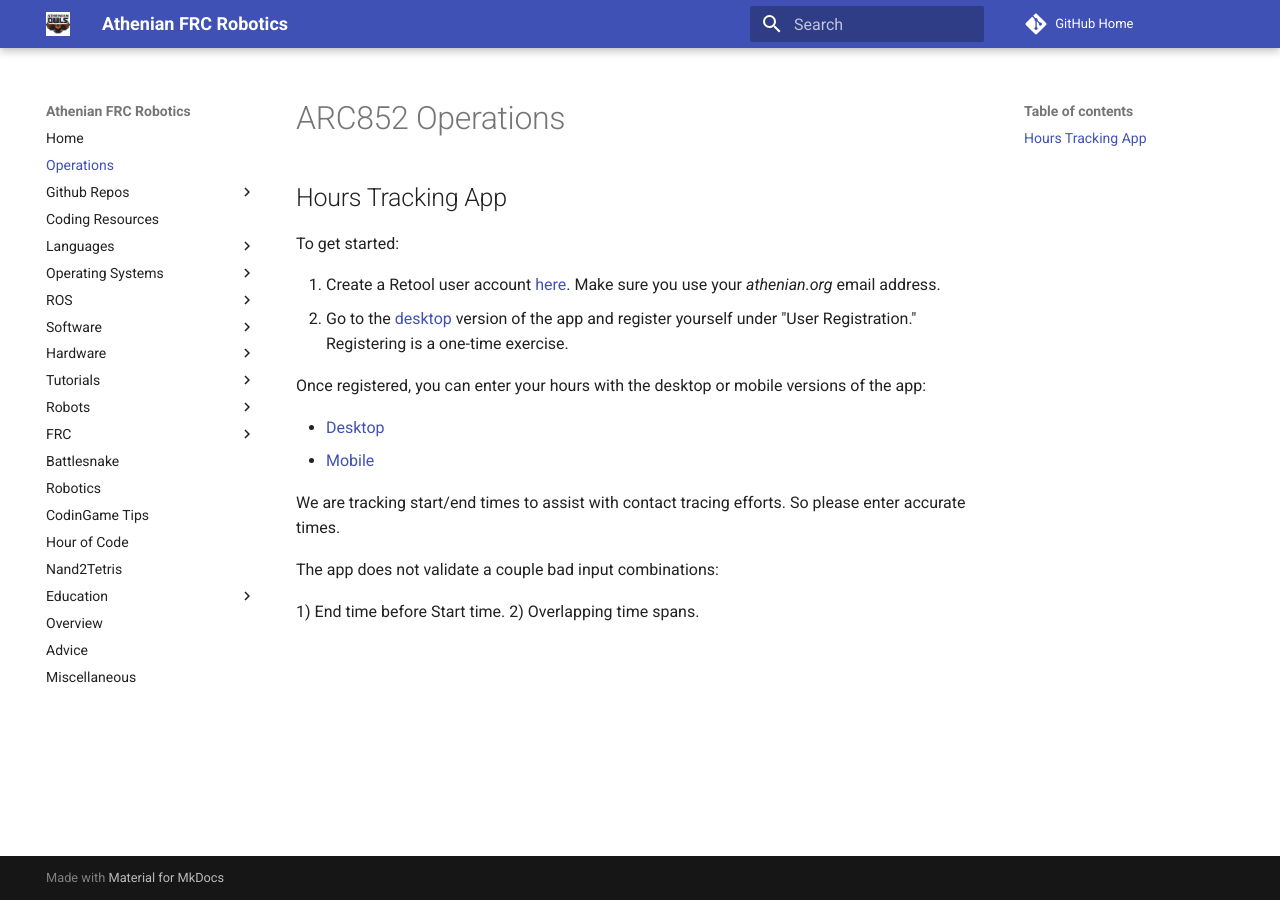
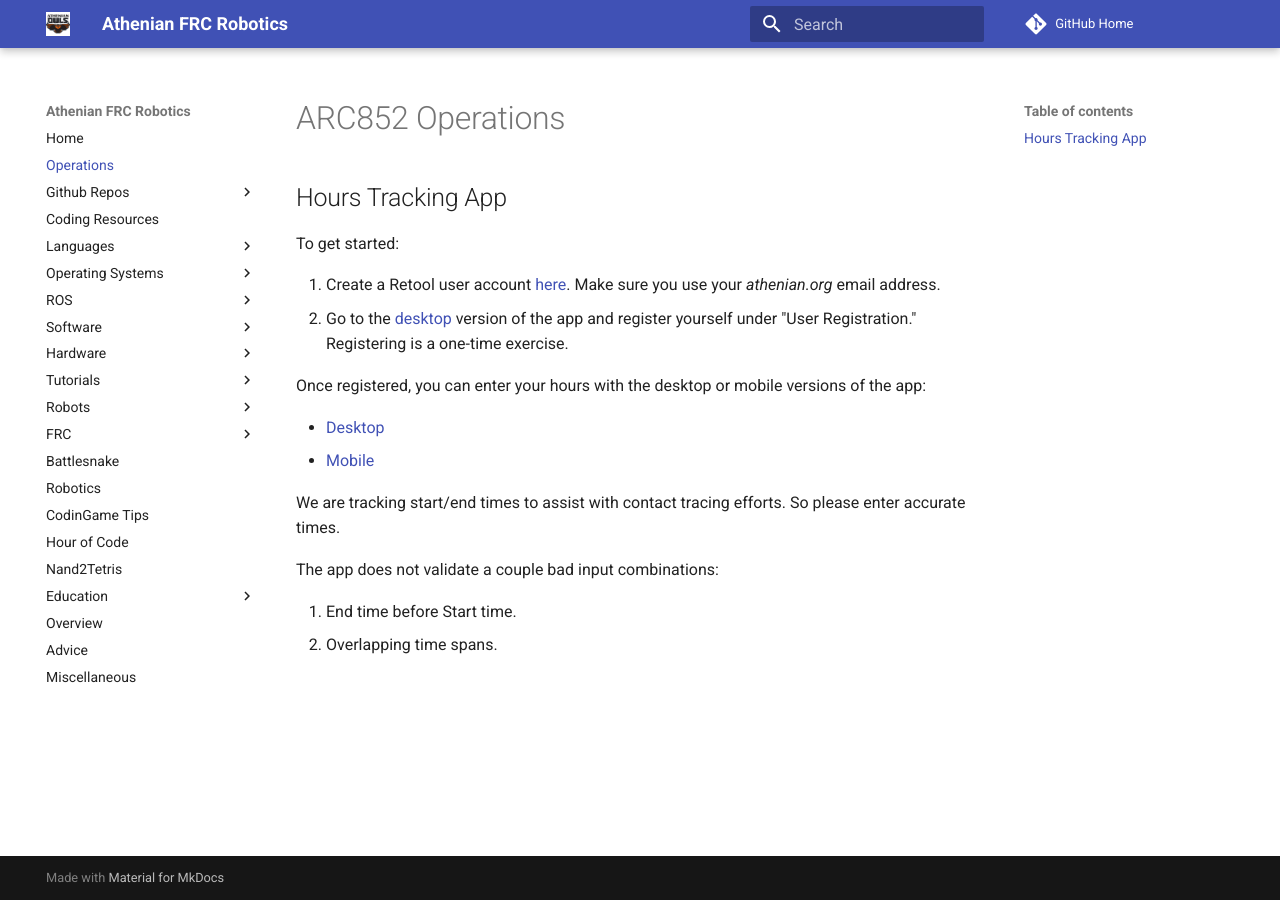
Before and after one commit to athenian-robotics/athenian-robotics-mkdocs, an MkDocs documentation site: the page built from docs/operations.md, in a window 1280 px wide. Built offline with MkDocs 1.6.1 and Material for MkDocs 9.7.7, drawn with Linux system fonts in a browser that asks for light colours; comment, search, counter and statistics services are not loaded.

Commit message:
Update docs

```diff
--- a/docs/operations.md
+++ b/docs/operations.md
@@ -18,5 +18,5 @@ We are tracking start/end times to assist with contact tracing efforts. So pleas
 
 The app does not validate a couple bad input combinations:
 
-1) End time before Start time.
-2) Overlapping time spans.
+1. End time before Start time.
+2. Overlapping time spans.
```
